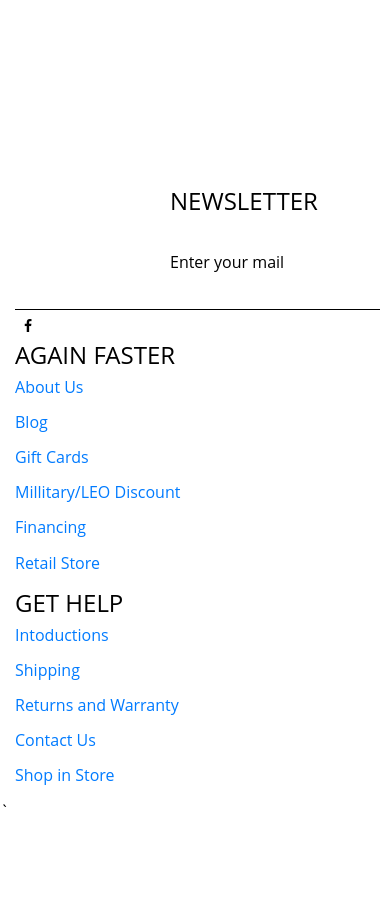
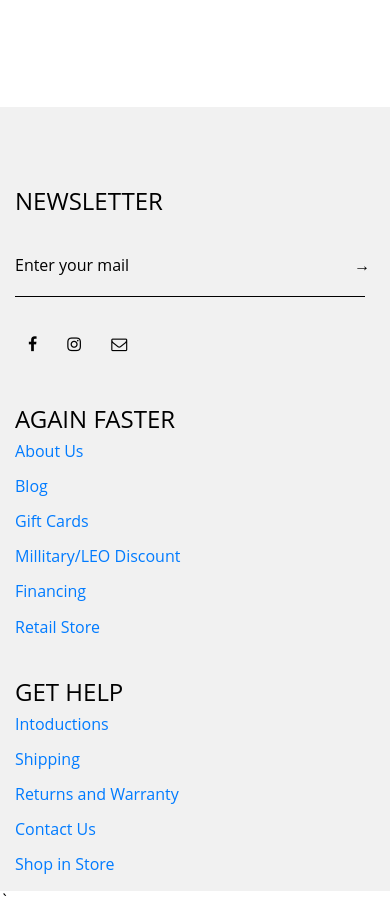
Before and after one commit to alisher-erkin/ecommerce, a website: page index.html in a window 390 px wide. Shown: the part 2839-3750 px from the top of the page. Before the commit the page ends 3661 px from the top, so only its background shows below. Drawn offline with nearby package versions, Linux system fonts and the light colour scheme; files whose address does not match are found by name.

Commit message:
first commit

```diff
--- a/index.html
+++ b/index.html
@@ -169,20 +169,28 @@
         </div>
     </div>
 
-    <div class="container-fluid">
-        <img src="img/bg_footer.png" class="img-fluid img_footer">
+    <div class="container-fluid footer">
         <div class="row block5">
             <div class="col-sm-6">
                 <h4 class="block5_h">NEWSLETTER</h4>
-                <p class="block5_p">Enter your mail</p>
-                <input type="email" class="input">
-                <div class="icons">
-                    <a class="btn btn-social-icon btn-sm btn-facebook">
+                <p class="block5_p">Enter your mail<span class="block5_arrow">&rarr;</span></p>
+                <div class="input">
+                  <input type="email">
+                </div>
+                <div class="block5_icons">
+                    <a class="btn btn-social-icon btn-facebook">
                         <span class="fa fa-facebook"></span>
+                    </a>
+                    <a class="btn btn-social-icon btn-instagram">
+                        <i class="fa fa-instagram" aria-hidden="true"></i>
+                    </a>
+                    <a class="btn btn-social-icon btn">
+                        <i class="fa fa-envelope-o" aria-hidden="true"></i>
+
                     </a>
                 </div>
             </div>
-            <div class="col-sm-3">
+            <div class="col-sm-3 block5_block1">
               <h4>AGAIN FASTER</h4>
               <a href="#">
                   <p>About Us</p>
@@ -204,7 +212,7 @@
               </a>
 
             </div>
-            <div class="col-sm-3">
+            <div class="col-sm-3 block5_block2">
                 <h4>GET HELP</h4>
                 <a href="#">
                     <p>Intoductions</p>
--- a/scss/style.scss
+++ b/scss/style.scss
@@ -127,15 +127,29 @@
     .block5_p {
         padding-top: 29px;
         padding-left: 155px;
+        margin-bottom: 0px;
+    }
+    input {
+        width: 460px;
     }
     .input {
         padding-left: 155px;
     }
+    .block5_icons {
+        padding-left: 155px;
+        padding-top: 26px;
+    }
+    .block5_arrow {
+        padding-left: 345px;
+    }
+}
+.footer {
+    position: relative;
 }
 .img_footer {
     background: #F1F1F1;
     position: absolute;
-    top: 2500px;
+    top: 10px;
 }
 
  @media(max-width: 768px) {
@@ -166,4 +180,36 @@
             padding: 0px;
         }
     }
+    .block5 {
+        .block5_h {
+            padding: 0px;
+        }
+        .block5_p {
+            padding: 32px 0px 0px 0px;
+        }
+        .block5_icons {
+            padding: 28px 0px 0px 0px;
+        }
+        .input {
+            padding: 0px;
+        }
+        .block5_arrow {
+            padding-left: 225px;
+        }
+        input {
+            width: 350px;
+        }
+        .block5_block1 {
+            padding-top: 42px;
+        }
+        .block5_block2 {
+            padding-top: 25px;
+        }
+    }
 }
+.footer {
+    background: #F1F1F1;
+  .img_footer {
+    display: none;
+    }
+}
```
Also changed, not shown: css/style.css.
